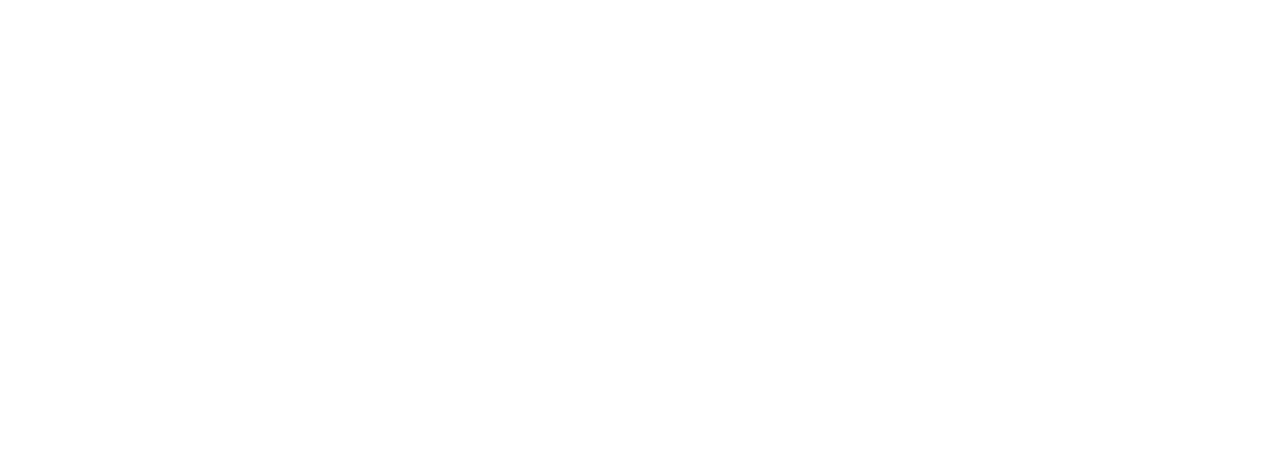
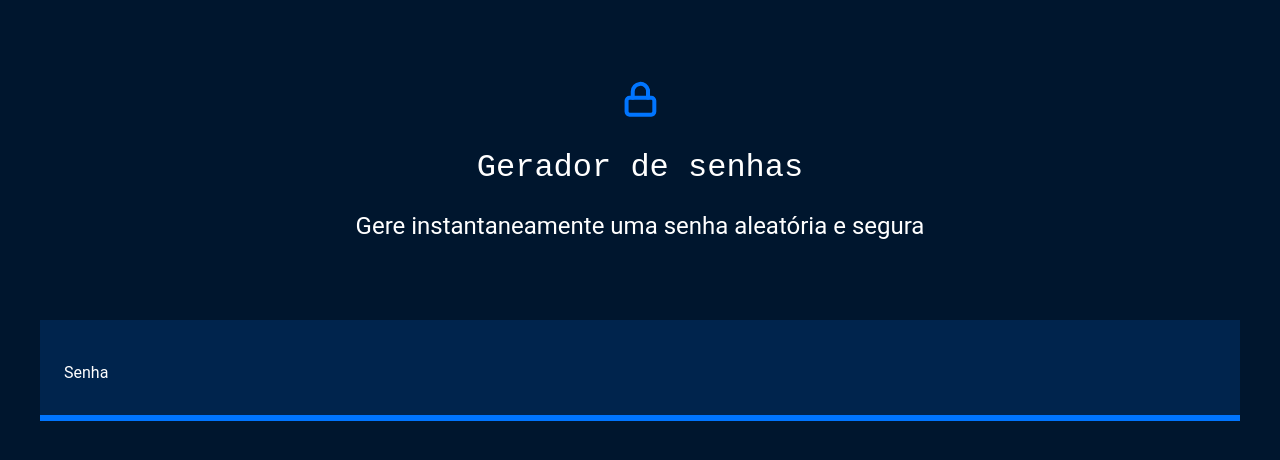
Before and after one commit to Maria-Paula23/Gerador-de-senhas, a plain HTML site: page index.html in a window 1280 px wide. Drawn offline with Linux system fonts and the light colour scheme.

Commit message:
Add files via upload

```diff
--- a/index.html
+++ b/index.html
@@ -1,11 +1,24 @@
 <!DOCTYPE html>
 <html lang="pt-br">
+
 <head>
     <meta charset="UTF-8">
     <meta name="viewport" content="width=device-width, initial-scale=1.0">
     <title>Gerador de senhas - MP</title>
+    <link rel="stylesheet" href="style.css">
 </head>
 <body>
+    <section class="conteudo">
+    <div class="conteudo-titulo">
+        <img src="./unlock.svg" alt="cadeado fechado">
+        <h1 class="titulo-principal">Gerador de senhas</h1>
+        <h2 class="titulo-secundario">Gere instantaneamente uma senha aleatória e segura</h2>
+    </div>
+    <div class="conteudo-senha">
+        <label for="senha">Senha</label>
+        <input name="senha" type="text" id="campo-senha">
+    </div>
+    </section>
+</body>
 
-</body>
 </html>
--- a/style.css
+++ b/style.css
@@ -0,0 +1,48 @@
+*{
+    font-weight: 400
+}
+:root{
+    --branco: white;
+    --cor-de-fundo: #00162E;
+    --fundo-senha: #00244D;
+    --fundo-texto: #001E40;
+    --borda: #0075FF;
+    --roboto: 'Roboto', sans-serif;
+    --roboto-mono: 'Roboto Mono', monospace;
+}
+body{
+    color: var(--branco);
+    background-color: var(--cor-de-fundo);
+    font-family: var(--roboto);
+}
+.titulo-principal{
+    font-family: var(--roboto-mono);
+    font-size: 32px;
+}
+.titulo-secundario{
+    font-size: 24px;
+}
+.conteudo-titulo{
+    text-align: center;
+    margin-top: 80px;
+}
+.conteudo-senha{
+    margin-top: 80px;
+    background: var(--fundo-senha);
+    padding: 24px;
+    border-bottom: 6px solid var(--borda);
+}
+#campo-senha{
+    background-color: var(--fundo-senha);
+    border: none;
+    color: var(--branco);
+    font-family: var(--roboto-mono);
+    font-size: 40px;
+}
+#campo-senha:focus{
+    outline: none;
+}
+.conteudo{
+    max-width: 1200px;
+    margin: 0 auto;
+}
```
